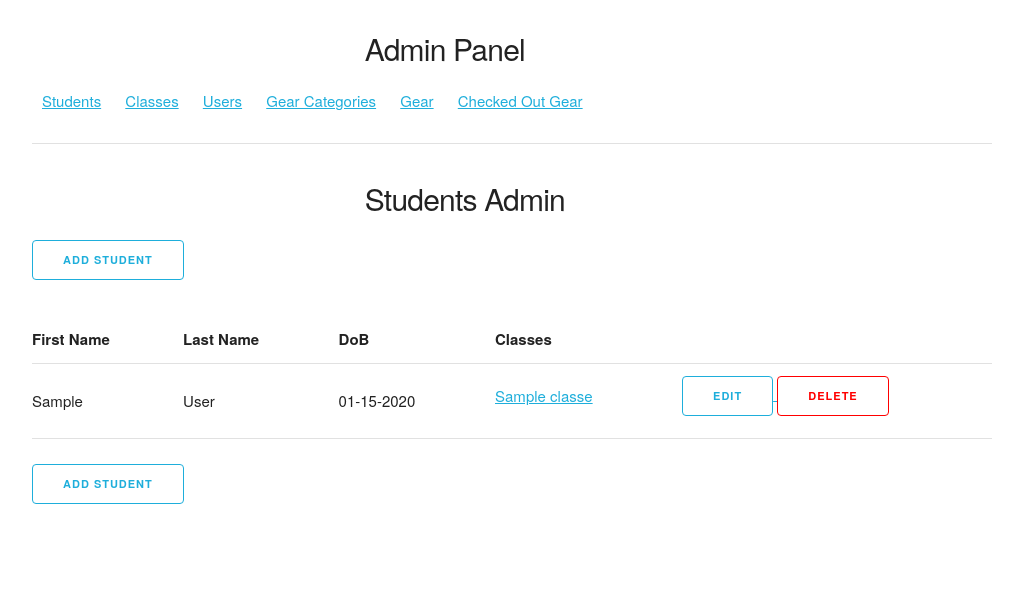
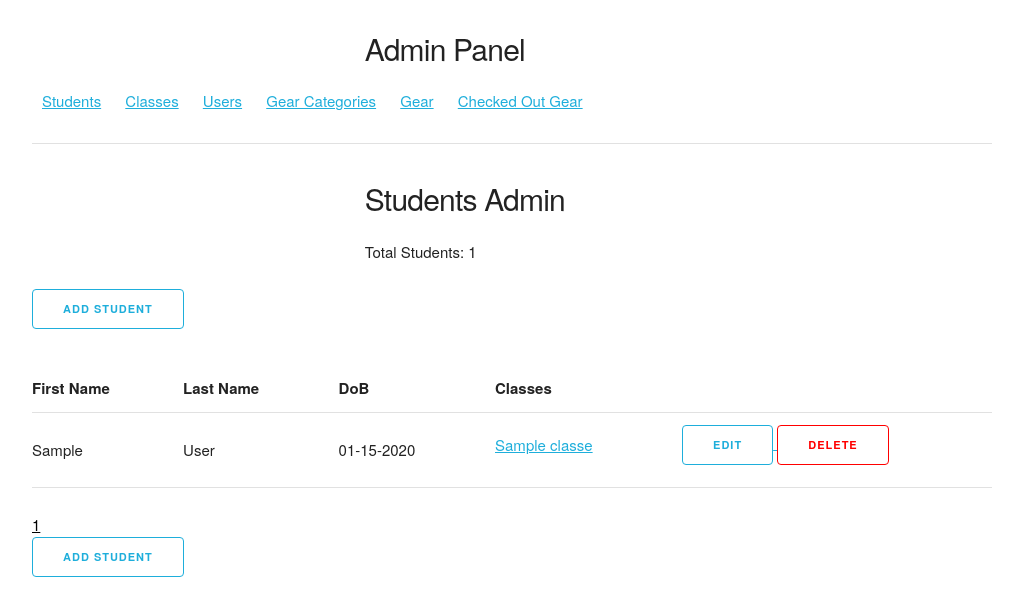
Before and after one commit to bjmaynard01/ganteva-gear-rental, a Flask app: page /admin/students in a window 1280 px wide. Shown: the part 359-971 px from the top of the page, without its empty margins (128-1151 px from the left). Before the commit the page ends 863 px from the top, so only its background shows below. Run offline with Flask 3, Linux system fonts and the light colour scheme; a user stored in the database is signed in; tables that the repository leaves empty hold one stand-in row (values such as "Sample post"); some libraries are stand-ins or nearby versions.

Commit message:
pagination now working for student admin

```diff
--- a/app/admin/gear/routes.py
+++ b/app/admin/gear/routes.py
@@ -213,6 +213,7 @@ def update_category(id):
         if current_user.is_admin:
             try:
                 category = GearCategories.query.get_or_404(id)
+                items = category.items.all()
 
             except SQLAlchemyError as error:
                 return render_template('errors/500.html', title='Internal Error'), 500
@@ -230,7 +231,7 @@ def update_category(id):
             form.desc.data = category.description
 
             return render_template('admin/gear/add_category.html', title='Update Category', form=form,
-                                       legend='Update Category', category=category), 200
+                                       legend='Update Category', category=category, items=items), 200
 
         else:
             return render_template('errors/401.html', title='Unauthorized'), 401
--- a/app/admin/students/routes.py
+++ b/app/admin/students/routes.py
@@ -1,5 +1,5 @@
 from app.admin.students import bp as admin_students_bp
-from flask import render_template, url_for, redirect, flash, current_app
+from flask import render_template, url_for, redirect, flash, current_app, request
 from app import db
 from flask_login import current_user, login_required
 from app.admin.students.models import Student
@@ -15,9 +15,12 @@ def admin_students():
 
         if current_user.is_admin:
             try:
-                students = Student.query.order_by(Student.last_name).all()
+                page = request.args.get('page', 1, type=int)
+                students = Student.query.order_by(Student.last_name).paginate(page=page, per_page=2)
+                all_students = Student.query.all()
+                total_students = len(all_students)
                 return render_template('admin/students/admin_students.html', title='Student Administration',
-                                       students=students)
+                                       students=students, total_students=total_students, page=page)
             except SQLAlchemyError as error:
                 return 500
 
--- a/app/static/stylesheets/skeleton.css
+++ b/app/static/stylesheets/skeleton.css
@@ -161,7 +161,12 @@ a {
   color: #1EAEDB; }
 a:hover {
   color: #0FA0CE; }
+a.page-link {
 
+}
+a.page-link-active {
+  color: #000000;
+}
 
 /* Buttons
 –––––––––––––––––––––––––––––––––––––––––––––––––– */
--- a/app/templates/admin/classes/admin_classes.html
+++ b/app/templates/admin/classes/admin_classes.html
@@ -24,7 +24,7 @@
                 <th>Num. Students</th>
                 {% for classroom in classes %}
                 <tr class="table-row">
-                    <td>{{ classroom.name }}</td>
+                    <td><a href="{{ url_for('admin_classes.update_class', id=classroom.id) }}">{{ classroom.name }}</a></td>
                     <td>{{ classroom.description }}</td>
                     <td>{{ classroom.start_date.strftime('%m-%d-%Y') }}</td>
                     <td>{{ classroom.end_date.strftime('%m-%d-%Y') }}</td>
--- a/app/templates/admin/gear/admin_gear.html
+++ b/app/templates/admin/gear/admin_gear.html
@@ -23,7 +23,11 @@
             <tr class="table-row">
                 <td>{{ item.name }}</td>
                 <!--<td>{{ item.image }}</td>-->
-                <td><img src="{{ url_for('static', filename='img/gear/' + item.img_thumb) }}"></td>
+                <td>
+                    <a href="{{ url_for('static', filename='img/gear/' + item.image) }}" target="_blank" rel="noopener noreferrer">
+                        <img src="{{ url_for('static', filename='img/gear/' + item.img_thumb) }}">
+                    </a>
+                </td>
                 {% if item.care_instructions %}
                 <td>Y</td>
                 {% else %}
--- a/app/templates/admin/students/admin_students.html
+++ b/app/templates/admin/students/admin_students.html
@@ -5,6 +5,7 @@
     <div class="row twelve columns">
         <div class="offset-by-four five columns">
             <h4>Students Admin</h4>
+            <p>Total Students: {{ total_students }}</p>
         </div>
     </div>
     <div class="row twelve columns">
@@ -19,7 +20,7 @@
                 <th>Last Name</th>
                 <th>DoB</th>
                 <th>Classes</th>
-                {% for student in students %}
+                {% for student in students.items %}
                 <tr class="table-row">
                     <td>{{ student.first_name }}</td>
                     <td>{{ student.last_name }}</td>
@@ -45,6 +46,21 @@
         </div>
     </div>
     <div class="row twelve columns">
+        <div class="twelve">
+            {% for page_num in students.iter_pages(left_edge=1, right_edge=1, left_current=1, right_current=2) %}
+                {% if page_num %}
+                    {% if students.page == page_num %}
+                        <a href="{{ url_for('admin_students.admin_students', page=page_num) }}" class="page-link-active">{{ page_num }}</a>
+                    {% else %}
+                        <a href="{{ url_for('admin_students.admin_students', page=page_num) }}" class="page-link">{{ page_num }}</a>
+                    {% endif %}
+                {% else %}
+                    ...
+                {% endif %}
+            {% endfor %}
+        </div>
+    </div>
+    <div class="row twelve columns">
         <form action="{{ url_for('admin_students.add_student') }}">
             <input type="submit" class="button add" value="Add Student">
         </form>
```
Also changed, not shown: app/templates/admin/gear/add_category.html (+26 -0 lines).
